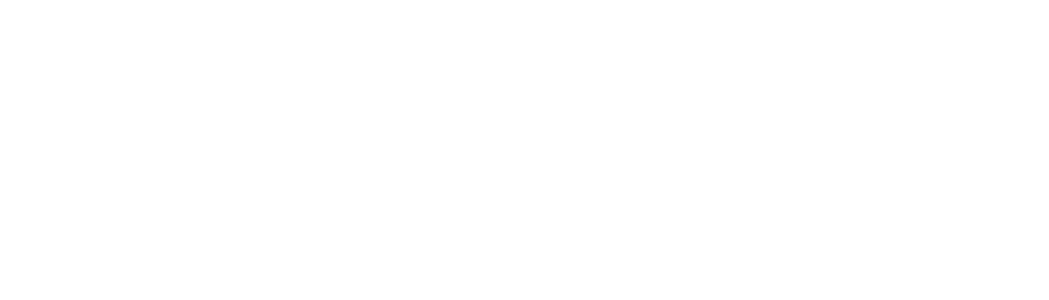
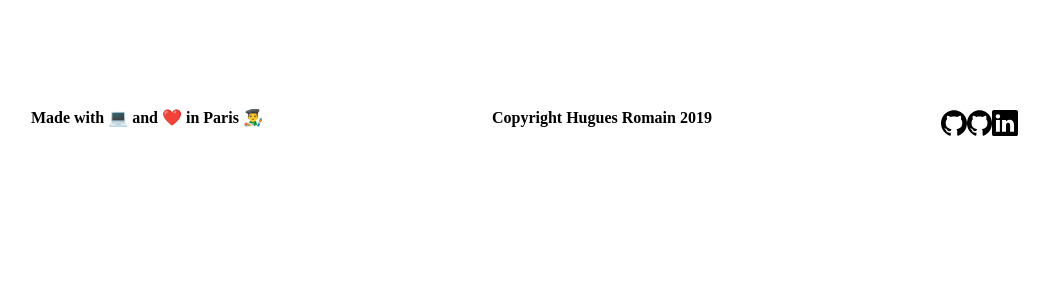
Before and after one commit to HuguesRomain/MyReactPortfolio, a React (Create React App) app: page /contact in a window 1280 px wide. Shown: the top 300 px of the page, without its empty margins (122-1171 px from the left). Built offline with nearby package versions, Linux system fonts and the light colour scheme.

Commit message:
footer v2

```diff
--- a/src/App.scss
+++ b/src/App.scss
@@ -17,4 +17,5 @@ $BLUE_NAV: #2E363C;
 @import './scss/LogBookPage/LogBookCard.scss';
 
 @import './scss/navigation.scss';
+@import './scss/footer.scss';
 @import './scss/navElements.scss'
--- /dev/null
+++ b/src/components/Footer.js
@@ -0,0 +1,21 @@
+import React, { Component } from 'react'
+
+class Footer extends Component {
+  render () {
+    return (
+      <footer>
+       <ul>
+        <li>Made with 💻 and ❤️ in Paris 👨‍🎨</li>
+        <li>Copyright Hugues Romain 2019</li>
+        <li className='icon__contactfooter'>
+        <div><a href="https://github.com/HuguesRomain" target="_blank"> <img className='icon__contactfooter--element' src={require(`../img/icon/github.svg`)}/></a></div>
+        <div><a href="https://github.com/HuguesRomain" target="_blank"> <img className='icon__contactfooter--element' src={require(`../img/icon/github.svg`)}/></a></div>
+        <div><a href="https://linkedin.com/in/hugues-romain-84245b165/" target="_blank"><img className=' icon__contactfooter--element' src={require(`../img/icon/linkedin.svg`)}/></a></div>
+        </li>
+      </ul>
+      </footer>
+    )
+  }
+}
+
+export default Footer
--- a/src/index.js
+++ b/src/index.js
@@ -13,6 +13,7 @@ import {
 import NotFound from './components/NotFound/NotFound';
 import AppContact from './AppContact';
 import Navigation from './components/Nav/Nav';
+import Footer from './components/Footer';
 
 const Root = () => (
   <Fragment>
@@ -24,6 +25,7 @@ const Root = () => (
       <Route path='/contact' component={AppContact} />
       <Route component={NotFound} />
     </Switch>
+    <Footer/>
   </Router>
   </Fragment>
 )
--- a/src/scss/HomePage/repocards.scss
+++ b/src/scss/HomePage/repocards.scss
@@ -9,7 +9,13 @@
     border-radius: 4px;
     font-family: Avenir;
     font-weight: bold;
+    border: solid 2px #DCDCDC;
 }
+
+.repo__card:hover{
+    box-shadow: 0px 5px 40px grey;
+    transform: translateY(-1vh);
+  }
 
 .repo__list{
     margin: 5%;
@@ -37,5 +43,4 @@
         font-family: Avenir;
         font-weight: bold;
     }
-
 }
--- a/src/scss/body.scss
+++ b/src/scss/body.scss
@@ -24,6 +24,7 @@
   display: flex;
   flex-wrap: wrap;
   margin-left: 6vw;
+  margin-bottom: 5vh;
 }
 
 @media (min-width: 1200px){
--- /dev/null
+++ b/src/scss/footer.scss
@@ -0,0 +1,22 @@
+footer ul{
+  display: flex;
+  font-family: Avenir;
+  font-weight: bold;
+  width: 100vw;
+}
+
+@media (min-width: 1200px){
+  footer ul{
+  margin: 3%;
+  justify-content: space-around;
+  width: 95vw;
+  }
+
+  .icon__contactfooter{
+    display: flex;
+    flex-direction: row;
+  }
+  .icon__contactfooter--element{
+    width: 2vw;
+  }
+}
```
